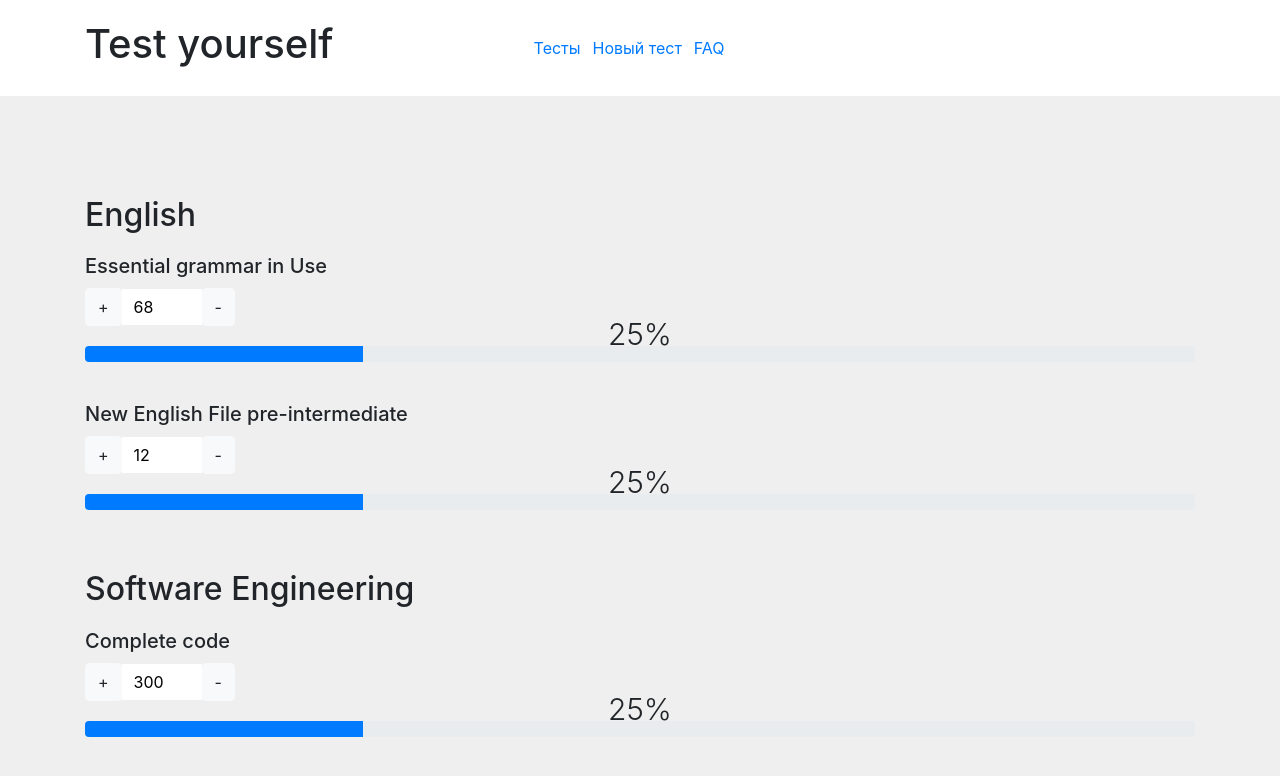
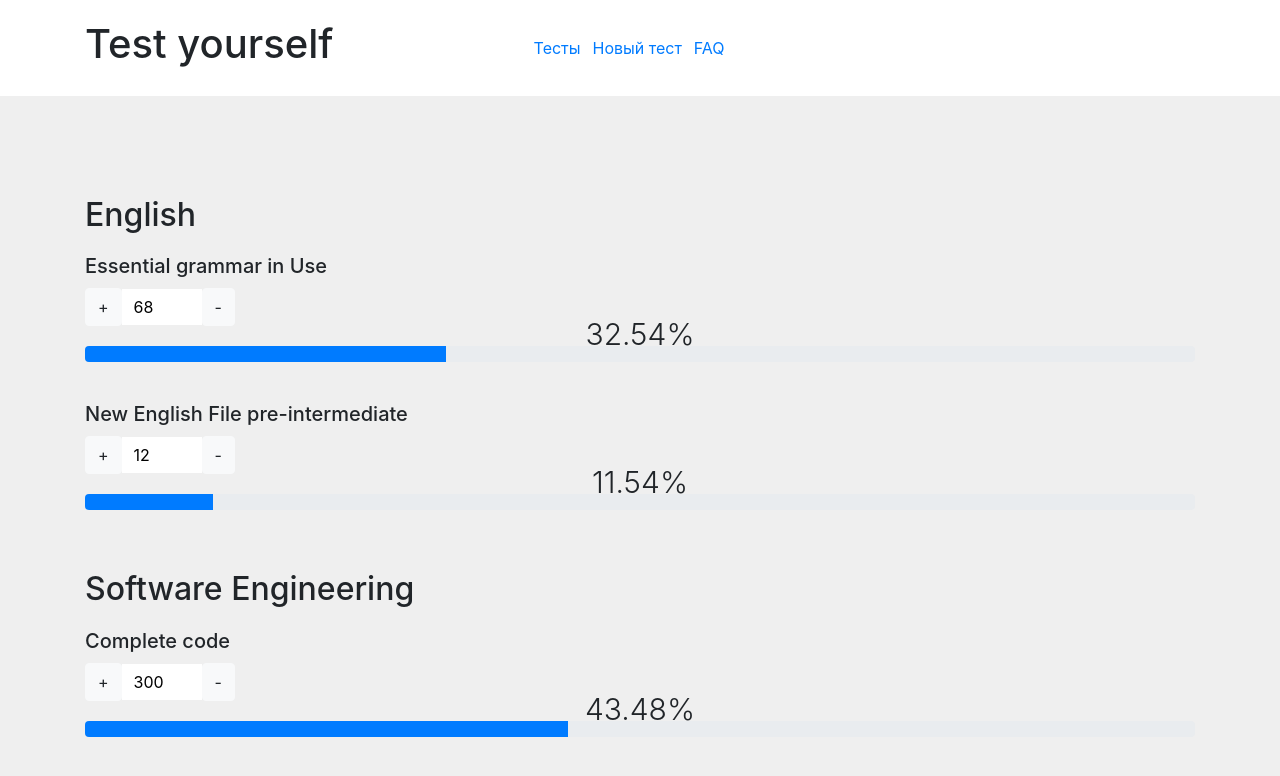
Before and after one commit to VaniaFed/goalProgressMonitor, a React app: page / in a window 1280 px wide. Shown: the top 776 px of the page. Built offline with nearby package versions, Linux system fonts and the light colour scheme; the HTML template or start-up script is replaced by a standard one.

Commit message:
done change progress by button

```diff
--- a/src/public/components/ui/TopicItem.jsx
+++ b/src/public/components/ui/TopicItem.jsx
@@ -1,5 +1,6 @@
 import React, { Component } from 'react'
 import Control from './Control/Control'
+import { calcPercent } from '../../libs/functions'
 import css from './topicItem.module.sass'
 
 export default class TopicItem extends Component {
@@ -7,20 +8,18 @@ export default class TopicItem extends Component {
     return this.props.topic.current !== nextProps.topic.current
   }
 
-  componentWillUpdate () {
-    console.log(this.props.topic)
-  }
-
   render () {
     const { topic, onIncrease, onDecrease } = this.props
+    const currentPercent = calcPercent(topic)
+
     return (
       <div className={css.item}>
         <h5 className={css.title}>{topic.title}</h5>
         <Control currentValue={topic.current} onIncrease={onIncrease} onDecrease={onDecrease} />
         <div className={css.progressContainer}>
           <div className="progress">
-            <div className="progress-bar" role="progressbar" style={{ width: '25%' }} aria-valuenow="25" aria-valuemin="0" aria-valuemax="100"></div>
-            <h5 className={css.percent}>25%</h5>
+            <div className="progress-bar" role="progressbar" style={{ width: currentPercent + '%' }} aria-valuenow={currentPercent} aria-valuemin="0" aria-valuemax="100"></div>
+            <h5 className={css.percent}>{currentPercent}%</h5>
           </div>
         </div>
       </div>
```
